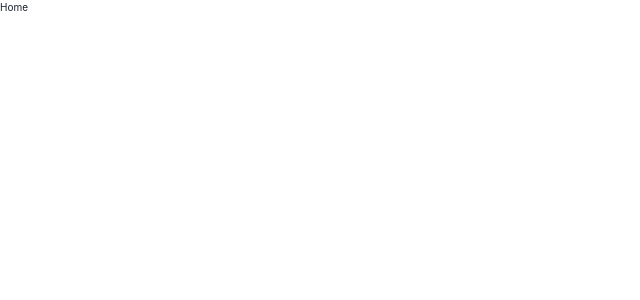
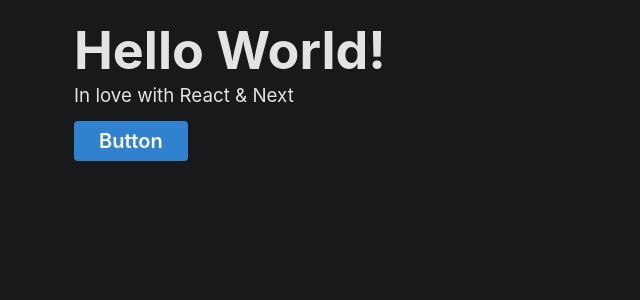
Before and after one commit to NardeCode/template-nextjs, a Next.js app: page / in a window 1280 px wide. Shown: the top 300 px of the page, without its empty margins (0-640 px from the left). Built offline with nearby package versions, Linux system fonts and the light colour scheme.

Commit message:
feat: page using chakra ui components

```diff
--- a/src/templates/Home/index.tsx
+++ b/src/templates/Home/index.tsx
@@ -1,13 +1,15 @@
-import { Layout } from '../../components';
+import { Heading, Button, Container, Text } from '@chakra-ui/react';
 
 import * as S from './styles';
 
 export function Home() {
   return (
-    <Layout>
-      <S.HomeContainer>
-        <h1>Home</h1>
-      </S.HomeContainer>
-    </Layout>
+    <Container maxW="90vw" mt={8}>
+      <Heading fontSize={52}>Hello World!</Heading>
+      <Text fontSize="3xl">In love with React & Next</Text>
+      <Button colorScheme="blue" size="lg" fontSize={20} mt={4} px={10} py={8}>
+        Button
+      </Button>
+    </Container>
   );
 }
```
